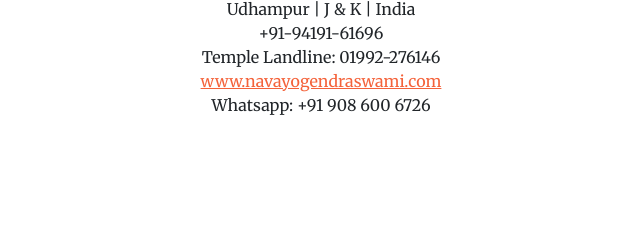
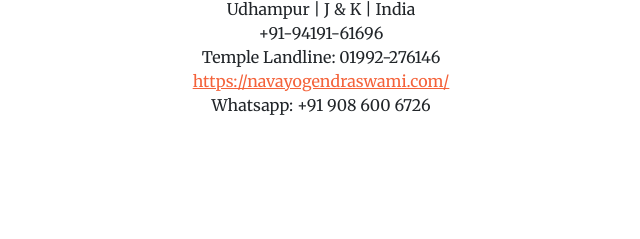
Before and after one commit to ritikajaidka/nys, a website: page public/index.html in a window 1280 px wide. Shown: the part 2737-2976 px from the top of the page, 319-959 px from the left. Drawn offline with nearby package versions, Linux system fonts and the light colour scheme; some packages are replaced by stand-ins of ours; a script that the page names is missing.

Commit message:
Fixed website link (#13)
* Fixed website link

* Fix

```diff
--- a/public/index.html
+++ b/public/index.html
@@ -159,7 +159,7 @@
                         <div>Udhampur | J & K | India</div>
                         <div> +91-94191-61696</div>
                         <div> Temple Landline: 01992-276146</div>
-                        <div> <a href="www.navayogendraswami.com" target="_blank">www.navayogendraswami.com</a></div>
+                        <div> <a href="https://navayogendraswami.com/" target="_blank">https://navayogendraswami.com/</a></div>
                         <div> Whatsapp: +91 908 600 6726</div>
 
 
```
